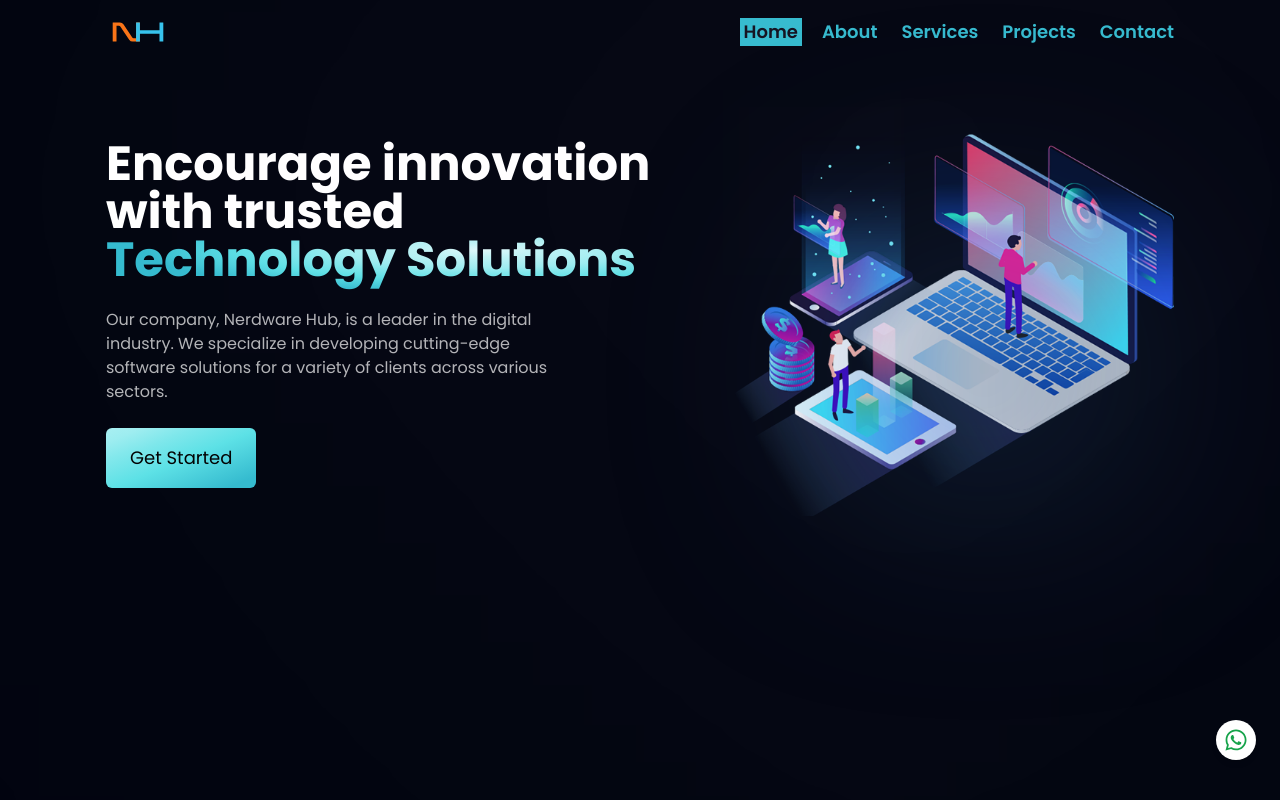
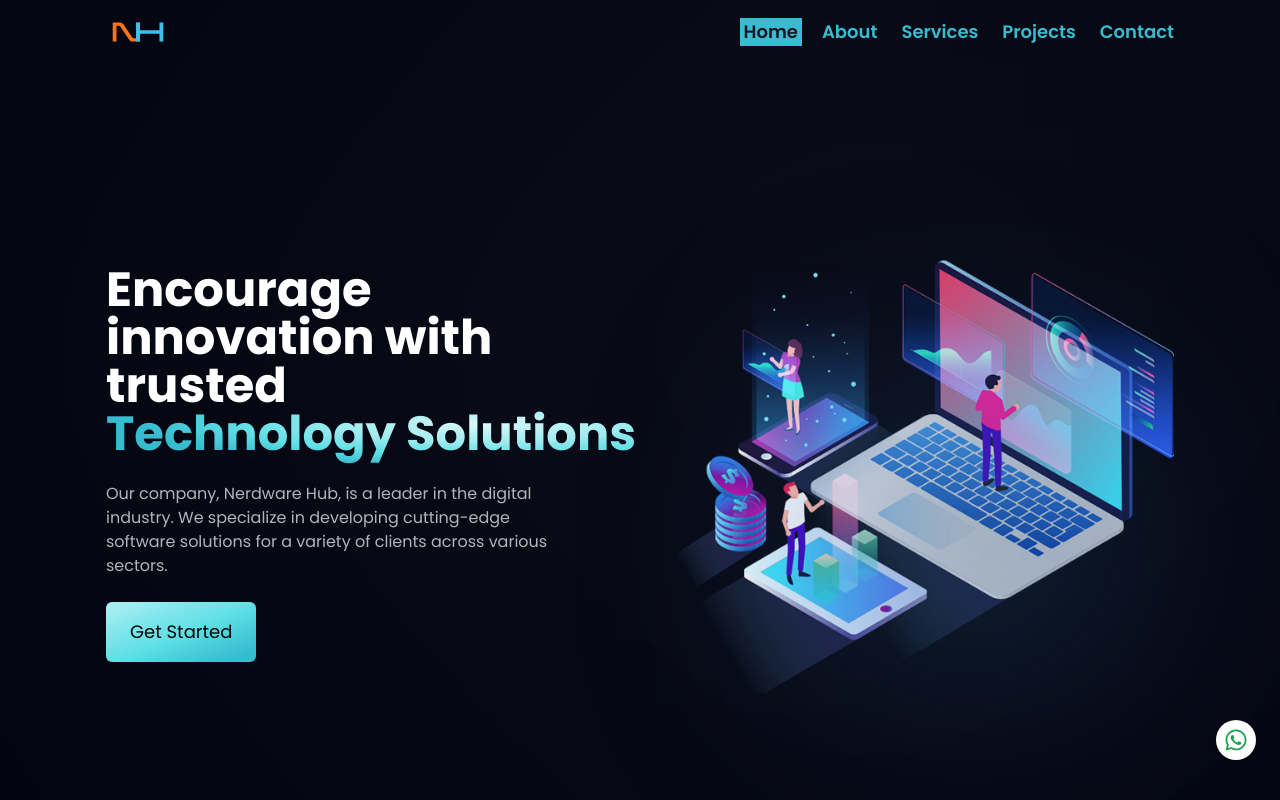
Before and after one commit to Jamalahmad123/nerdware-hub-portfolio, a React (Vite) app: page / in a window 1280 px wide. Shown: the top 800 px of the page. Built offline with nearby package versions, Linux system fonts and the light colour scheme.

Commit message:
layouts fixed

```diff
--- a/src/Components/Hero.jsx
+++ b/src/Components/Hero.jsx
@@ -17,10 +17,10 @@ const Hero = () => {
       animate={{ opacity: 1 }}
       exit={{ opacity: 0 }}
       transition={{ duration: 0.95, ease: "easeOut" }}
-      className="py-12 min-h-screen"
+      className="py-12 min-h-screen grid place-items-center"
     >
-      <Wrapper className="flex flex-col-reverse items-center gap-8 md:flex-row md:gap-0">
-        <div className="space-y-6">
+      <Wrapper className="flex flex-col-reverse items-center gap-8 md:flex-row">
+        <div className="flex-1 space-y-6">
           <h1 className="text-white">
             Encourage innovation with trusted <br className="hidden md:block" />
             <span className="text-gradient">Technology Solutions</span>
@@ -37,8 +37,8 @@ const Hero = () => {
             <p>Get Started</p>
           </Button>
         </div>
-        <div className="relative max-w-[500px]">
-          <img src={hero} alt="hero banner" />
+        <div className="flex-1 relative max-w-[500px] max-h-[500px]">
+          <img src={hero} alt="hero banner" className="w-full h-full" />
           <div className="absolute top-0 w-[40%] h-[35%] z-0 pink__gradient" />
           <div className="absolute bottom-40 w-[80%] h-[80%] z-1 rounded-full white__gradient" />
           <div className="absolute right-20 bottom-20 w-[50%] h-[50%] z-0 blue__gradient" />
```
